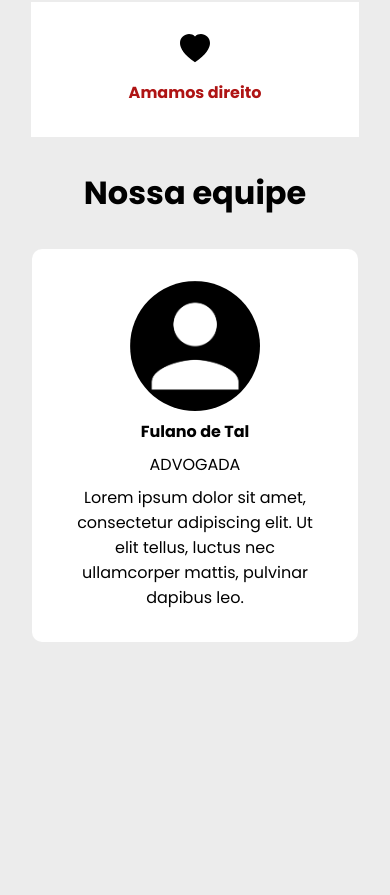
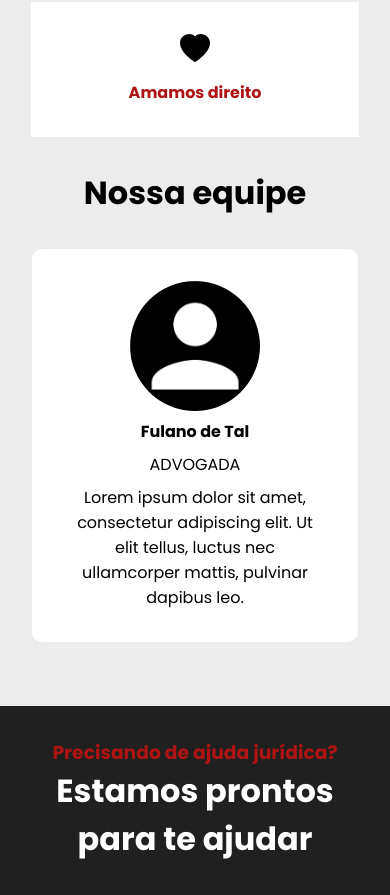
Before and after one commit to evaaldo/SITE-ADVOCACIA, a React (Create React App) app: page / in a window 390 px wide. Shown: the part 3149-4044 px from the top of the page. Before the commit the page ends 3855 px from the top, so only its background shows below. Built offline with nearby package versions, Linux system fonts and the light colour scheme.

Commit message:
Criação da versão mobile do banner

```diff
--- a/src/Componentes/Banner/Banner.css
+++ b/src/Componentes/Banner/Banner.css
@@ -31,7 +31,7 @@
 @media screen and (max-width: 1024px) {
 
     .banner {
-        display: none;
+        padding: 2em;
     }
 
 }
```
